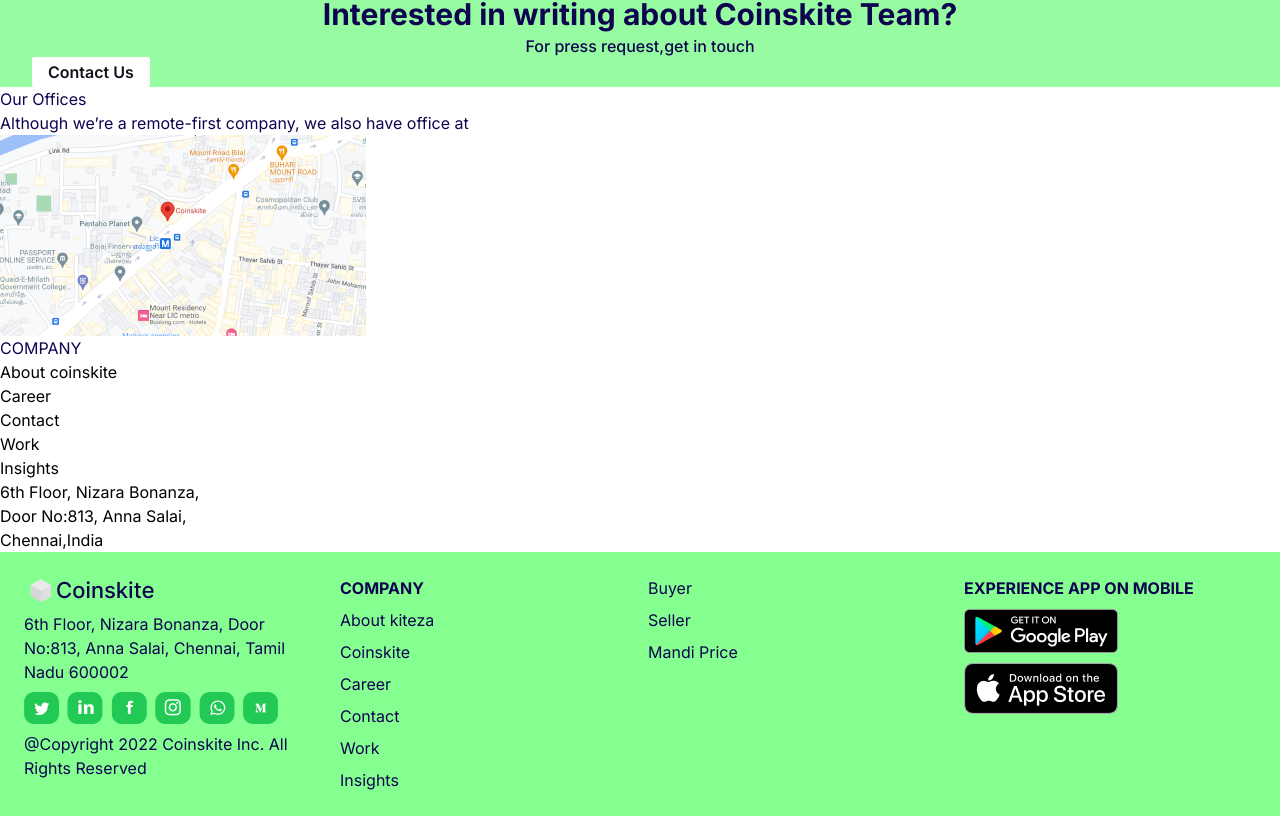
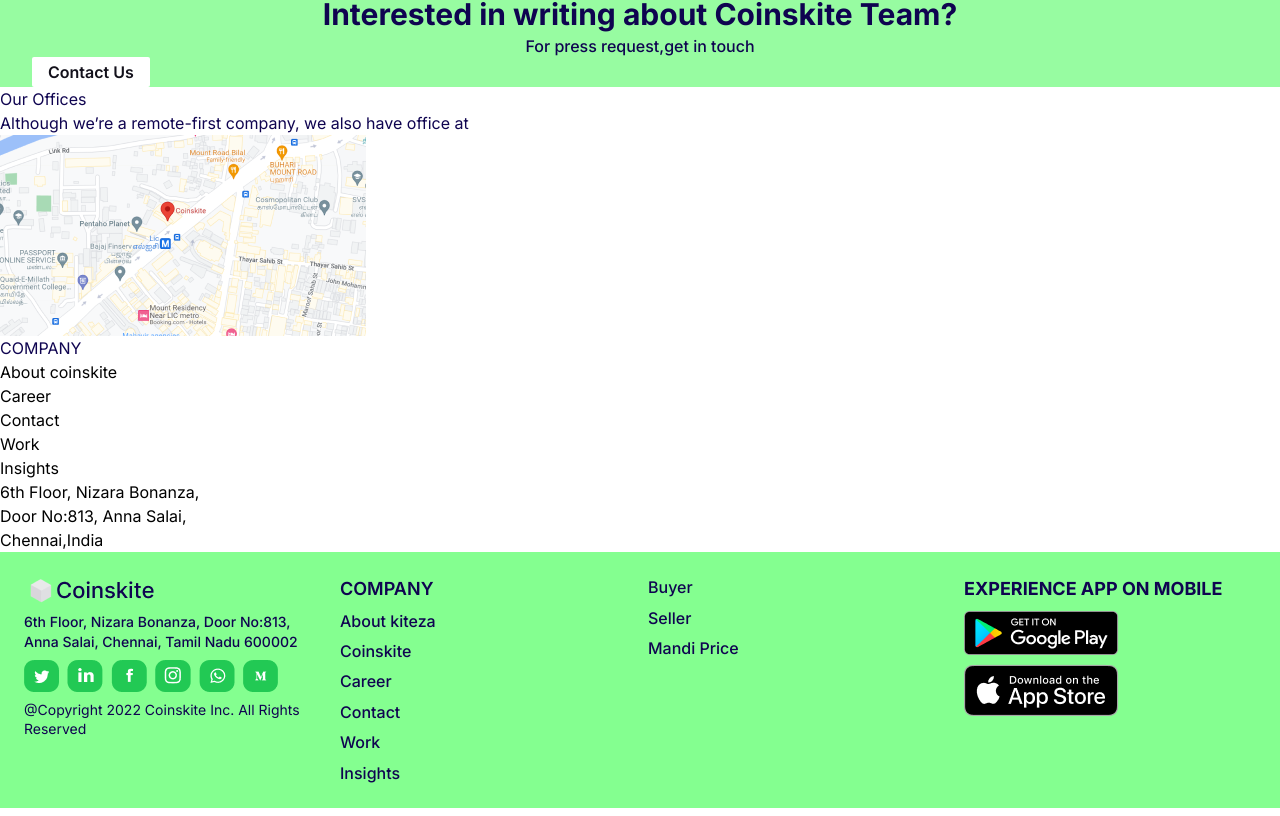
Before and after one commit to coinskite/mandee, a Next.js app: page / in a window 1280 px wide. Shown: the part 2387-3203 px from the top of the page. Built offline with nearby package versions, Linux system fonts and the light colour scheme.

Commit message:
footer-text update

```diff
--- a/comps/Layout/Footer.js
+++ b/comps/Layout/Footer.js
@@ -7,7 +7,7 @@
           <div>
             <img src="./img/logos/coinskite.png" alt="" />
 
-            <p className="my-2">
+            <p className="text-8px] xs:text-[10px] sm:text-xs lg:text-sm font-medium my-2">
               6th Floor, Nizara Bonanza, Door No:813,
               Anna Salai, Chennai, Tamil Nadu 600002
             </p>
@@ -21,13 +21,13 @@
               <img src="./img/social/medium.png" alt="" />
             </p>
 
-            <p>
+            <p className="text-[8px] xs:text-[10px] sm:text-xs lg:text-sm font-normal">
               @Copyright 2022 Coinskite Inc. All Rights Reserved
             </p>
           </div>
 
-          <div className="dfc">
-            <strong>COMPANY</strong>
+          <div className="text-[10px] sm:text-xs lg:text-base font-medium text-[#0F0450] dfc">
+            <strong className="text-xs sm:text-sm lg:text-base xl:text-lg font-semibold text-[#0F0450]">COMPANY</strong>
             <a href="/">About kiteza</a>
             <a href="/">Coinskite</a>
             <a href="/">Career</a>
@@ -38,13 +38,13 @@
         </div>
 
         <div className="grid md:grid-cols-2 gap-6">
-          <div className="dfc">
+          <div className="text-[10px] xs:text-xs sm:text-sm lg:text-base font-medium dfc">
             <a href="/">Buyer</a>
             <a href="/">Seller</a>
             <a href="/">Mandi Price</a>
           </div>
 
-          <div className="">
+          <div className="text-[10px] xs:text-xs sm:text-sm lg:text-base xl:text-lg font-semibold">
             <strong>EXPERIENCE APP ON MOBILE</strong>
             <img className="my-2" src="./img/playstore.png" alt="" />
             <img src="./img/appstore.png" alt="" />
--- a/package.json
+++ b/package.json
@@ -9,6 +9,7 @@
     "lint": "next lint"
   },
   "dependencies": {
+    "close": "^0.0.1",
     "next": "13.2.4",
     "react": "18.2.0",
     "react-dom": "18.2.0"
```
